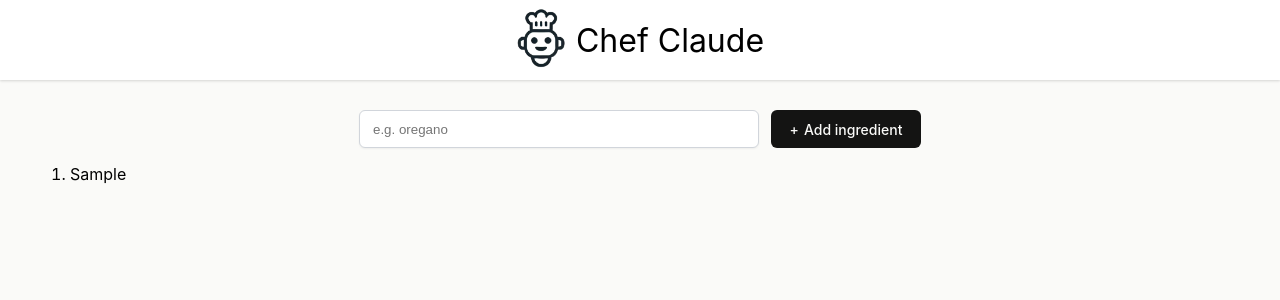
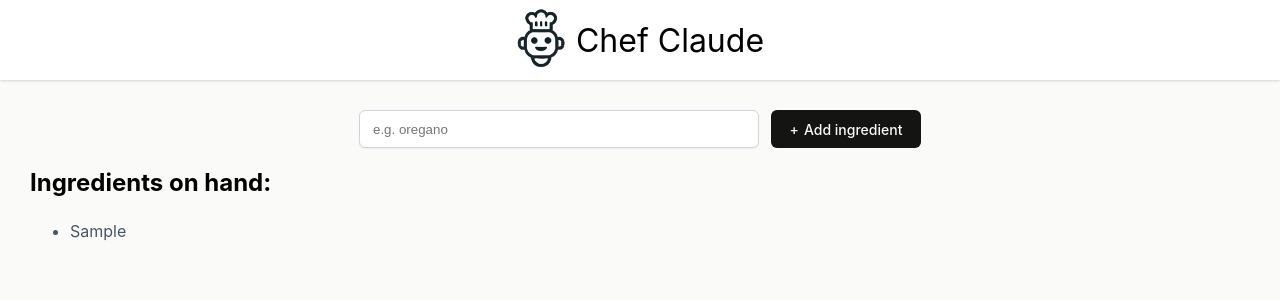
Before and after one commit to JohnsonWalker-cmd/chef_claude, a React (Vite) app: page / in a window 1280 px wide. Both pictures are taken after typing "Sample" into the empty fields and a click on the button "Add ingredient". Shown: the top 300 px of the page. Built offline with nearby package versions, Linux system fonts and the light colour scheme.

Commit message:
Add conditional rendering to show recipe when ingredients are more than 3 and also updated form to get formData directly from the addIngredient function

```diff
--- a/src/components/Main.jsx
+++ b/src/components/Main.jsx
@@ -3,7 +3,7 @@
 export default function Main(){
     const [ingredients , setIngredients] = useState([])
 
-    const ingredient_item = ingredients.map(ingredient => <li key={ingredient}>{ingredient}</li>)
+    const ingredientsListItems = ingredients.map(ingredient => <li key={ingredient}>{ingredient}</li>)
 
     function addIngredient(formData){
         const newIngredient = formData.get("ingredient")
@@ -20,9 +20,17 @@
                 />
                 <button>Add ingredient</button>
             </form>
-            <ol>
-                {ingredient_item}
-            </ol>
+            {ingredients.length > 0 ? <section>
+                <h2>Ingredients on hand:</h2>
+                <ul className="ingredients-list" aria-live="polite">{ingredientsListItems}</ul>
+                {ingredients.length > 3 && <div className="get-recipe-container">
+                    <div>
+                        <h3>Ready for a recipe?</h3>
+                        <p>Generate a recipe from your list of ingredients.</p>
+                    </div>
+                    <button>Get a recipe</button>
+                </div>}
+            </section> : null}
         </main>
     )
 }
--- a/src/index.css
+++ b/src/index.css
@@ -57,6 +57,47 @@
     content: "+";
     margin-right: 5px;
 }
+ul.ingredients-list {
+    margin-bottom: 48px;
+}
+
+ul.ingredients-list > li {
+    color: #475467;
+    line-height: 28px;
+}
+
+.get-recipe-container {
+    display: flex;
+    justify-content: space-between;
+    align-items: center;
+    border-radius: 8px;
+    background: #F0EFEB;
+    padding: 10px 28px;
+}
+
+.get-recipe-container h3 {
+    font-size: 1.125rem;
+    font-weight: 500;
+    line-height: 24px;
+}
+
+.get-recipe-container p {
+    color: #6B7280;
+    font-size: 0.875rem;
+    line-height: 20px;
+}
+
+.get-recipe-container button {
+    border: none;
+    border-radius: 6px;
+    background: #D17557;
+    box-shadow: 0px 1px 2px 0px rgba(0, 0, 0, 0.05);
+    color: #FAFAF8;
+    padding: 9px 17px;
+    font-family: Inter, sans-serif;
+    font-size: 0.875rem;
+    cursor: pointer;
+}
 /**
 header box shadow code:
 box-shadow: 0px 1px 3px 0px rgba(0, 0, 0, 0.10), 0px 1px 2px 0px rgba(0, 0, 0, 0.06);
```
